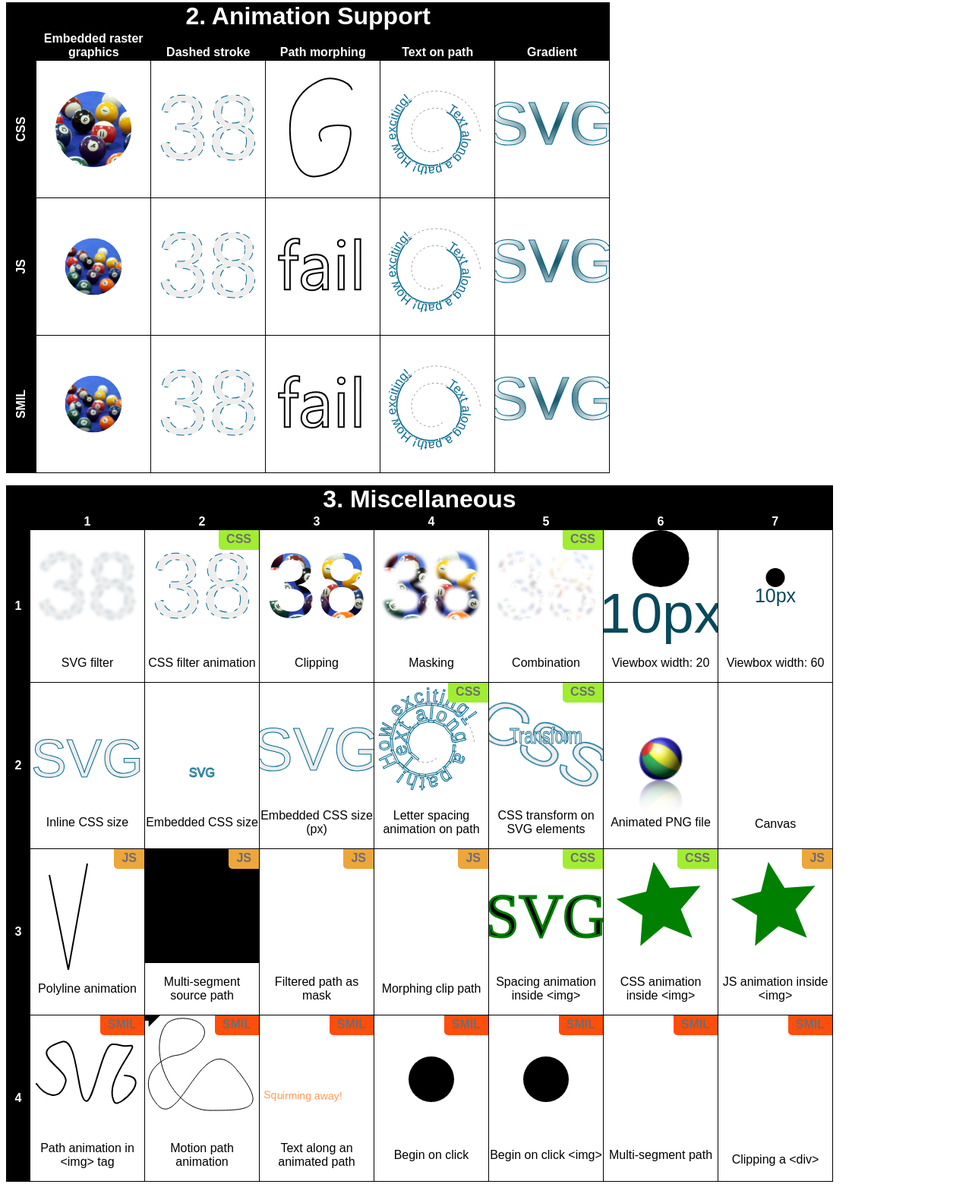
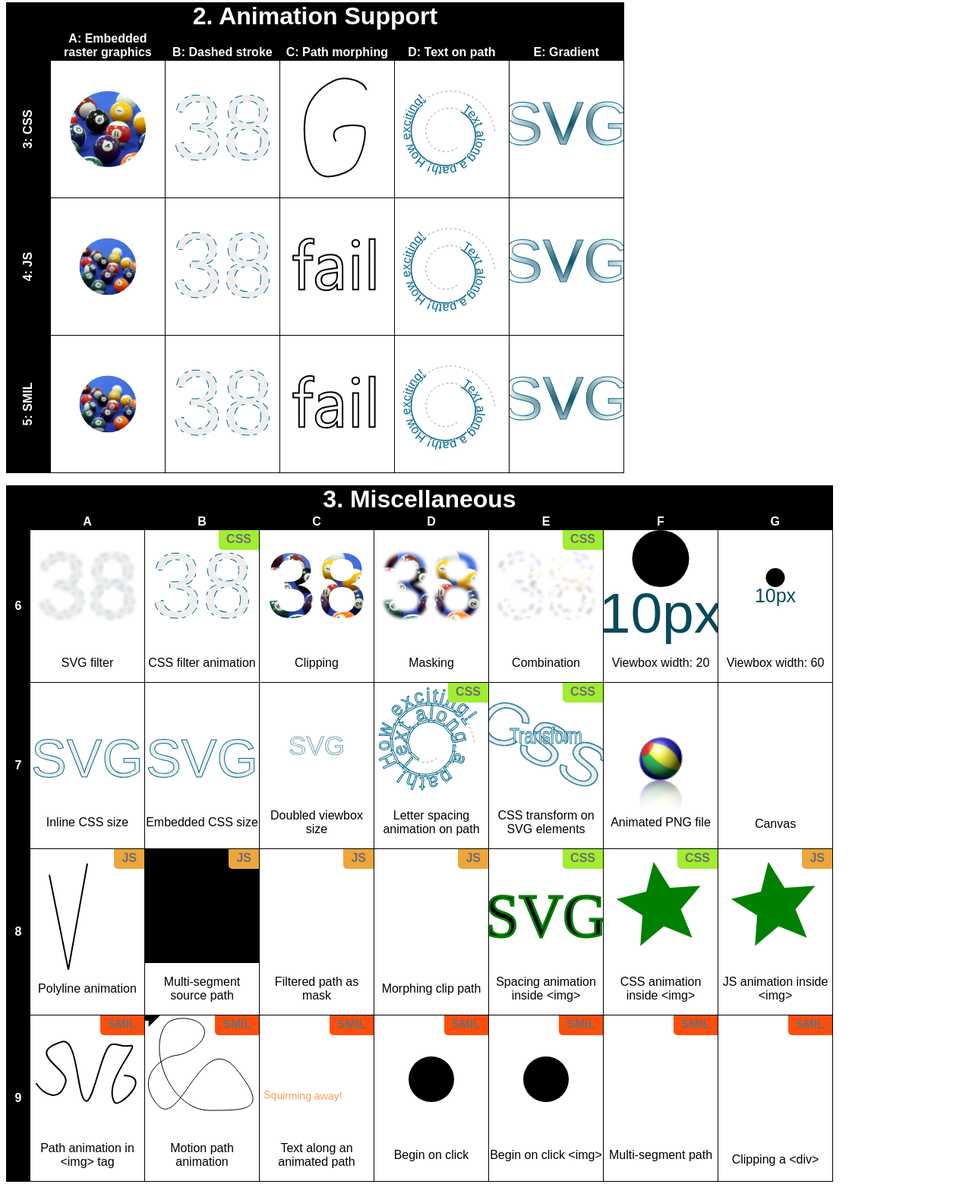
Before and after one commit to fercen/svgsupport, a website: page index.html in a window 1280 px wide. Shown: the part 554-2134 px from the top of the page at 76% size. Drawn offline with Linux system fonts and the light colour scheme.

Commit message:
Replace cell identifier scheme

```diff
--- a/index.html
+++ b/index.html
@@ -70,11 +70,7 @@
         }
 
         .sized {
-            font-size: 80;
-        }
-
-        .sizedPX {
-            font-size: 80px;
+            font-size: 70px;
         }
 
         @keyframes rollingAnts {
@@ -230,16 +226,16 @@
     <tr>
         <th></th>
         <th>
-            1
+            A
         </th>
         <th>
-            2
+            B
         </th>
         <th>
-            3
+            C
         </th>
         <th>
-            4
+            D
         </th>
     </tr>
     </thead>
@@ -478,26 +474,26 @@
     <tr>
         <th></th>
         <th>
-            Embedded raster graphics
+            A: Embedded raster graphics
         </th>
         <th>
-            Dashed stroke
+            B: Dashed stroke
         </th>
         <th>
-            Path morphing
+            C: Path morphing
         </th>
         <th>
-            Text on path
+            D: Text on path
         </th>
         <th>
-            Gradient
+            E: Gradient
         </th>
     </tr>
 
     </thead>
     <tbody>
     <tr>
-        <td><p>CSS</p></td>
+        <td><p>3:&nbsp;CSS</p></td>
         <td>
             <svg viewBox="-75 -75 150 150" width="150px" height="150px">
                 <defs>
@@ -546,7 +542,7 @@
     <tr>
         <td>
             <p>
-                JS
+                4: JS
             </p>
         </td>
         <td>
@@ -594,7 +590,7 @@
         </td>
     </tr>
     <tr>
-        <td><p>SMIL</p></td>
+        <td><p>5:&nbsp;SMIL</p></td>
         <td>
             <svg viewBox="-75 -75 150 150" width="150px" height="150px">
                 <defs>
@@ -726,19 +722,19 @@ m 18.687822,106.56344 c 7.071068,17.67767 19.950513,32.07234 38.385797,29.29442
     <thead>
     <tr>
         <th></th>
-        <th>1</th>
-        <th>2</th>
-        <th>3</th>
-        <th>4</th>
-        <th>5</th>
-        <th>6</th>
-        <th>7</th>
+        <th>A</th>
+        <th>B</th>
+        <th>C</th>
+        <th>D</th>
+        <th>E</th>
+        <th>F</th>
+        <th>G</th>
     </tr>
     </thead>
     <tbody>
 
     <tr>
-        <td><p>1</p></td>
+        <td><p>6</p></td>
 
         <td>
             <svg viewBox="-75 -75 150 150" width="150px" height="150px">
@@ -828,10 +824,10 @@ m 18.687822,106.56344 c 7.071068,17.67767 19.950513,32.07234 38.385797,29.29442
         </td>
     </tr>
     <tr>
-        <td><p>2</p></td>
+        <td><p>7</p></td>
         <td>
             <svg viewBox="-75 -75 150 150" width="150px" height="150px">
-                <text text-anchor="middle" x="0" y="40" style="font-size: 70">
+                <text text-anchor="middle" x="0" y="40" style="font-size: 70px">
                     SVG
                 </text>
             </svg>
@@ -856,13 +852,13 @@ m 18.687822,106.56344 c 7.071068,17.67767 19.950513,32.07234 38.385797,29.29442
             <style type="text/css">
 
             </style>
-            <svg viewBox="-75 -75 150 150" width="150px" height="150px">
-                <text text-anchor="middle" x="0" y="40" class="sizedPX">
+            <svg viewBox="-150 -150 300 300" width="150px" height="150px">
+                <text text-anchor="middle" x="0" y="40" class="sized">
                     SVG
                 </text>
             </svg>
             <p>
-                Embedded CSS size (px)
+                Doubled viewbox size
             </p>
         </td>
         <td class="css">
@@ -903,7 +899,7 @@ m 18.687822,106.56344 c 7.071068,17.67767 19.950513,32.07234 38.385797,29.29442
         </td>
     </tr>
     <tr>
-        <td><p>3</p></td>
+        <td><p>8</p></td>
         <td class="js">
             <svg id="polyline" viewBox="0 0 150 150" width="150px" height="150px">
                 <polyline style="stroke: black; stroke-width: 2px; fill: none;" points="25,25 50,150 75,10"></polyline>
@@ -979,7 +975,7 @@ m 18.687822,106.56344 c 7.071068,17.67767 19.950513,32.07234 38.385797,29.29442
         </td>
     </tr>
     <tr>
-        <td><p>4</p></td>
+        <td><p>9</p></td>
         <td class="click smil">
             <img src="smilpath.svg" />
             <p>
```
